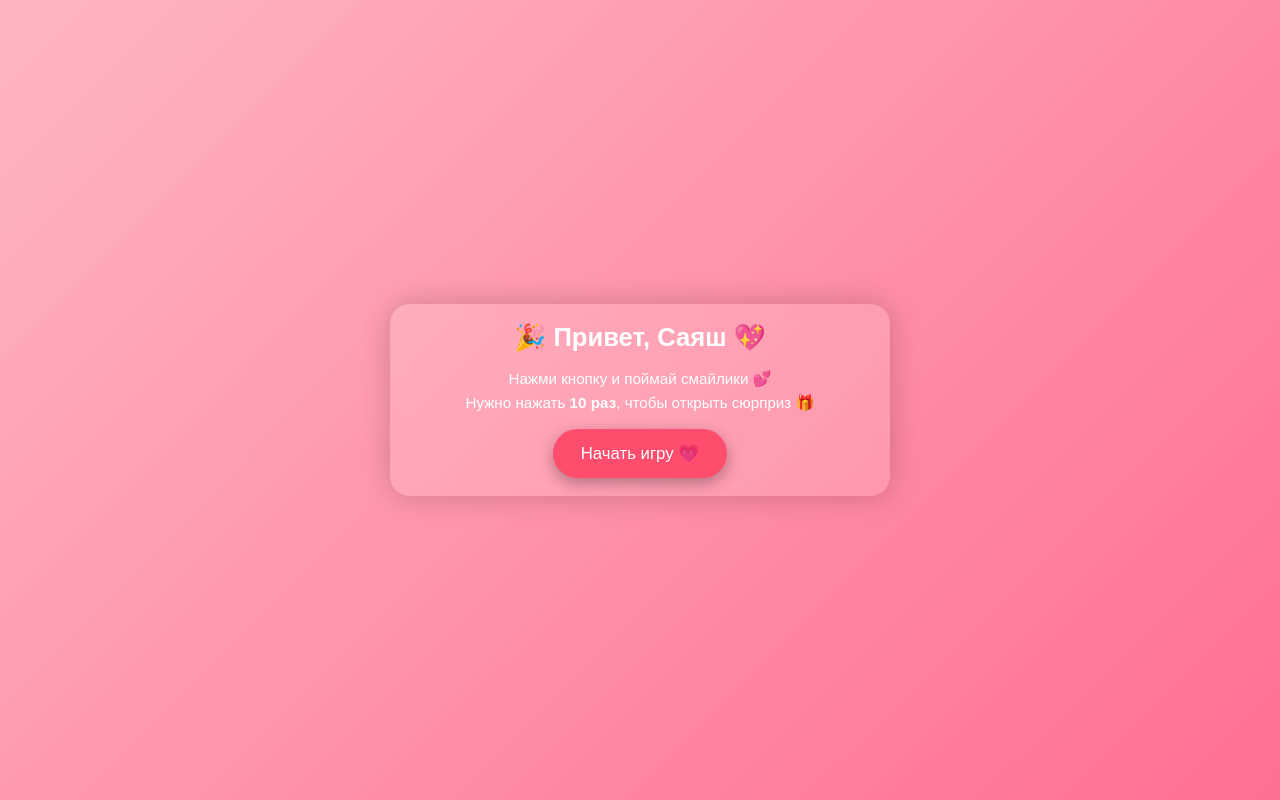
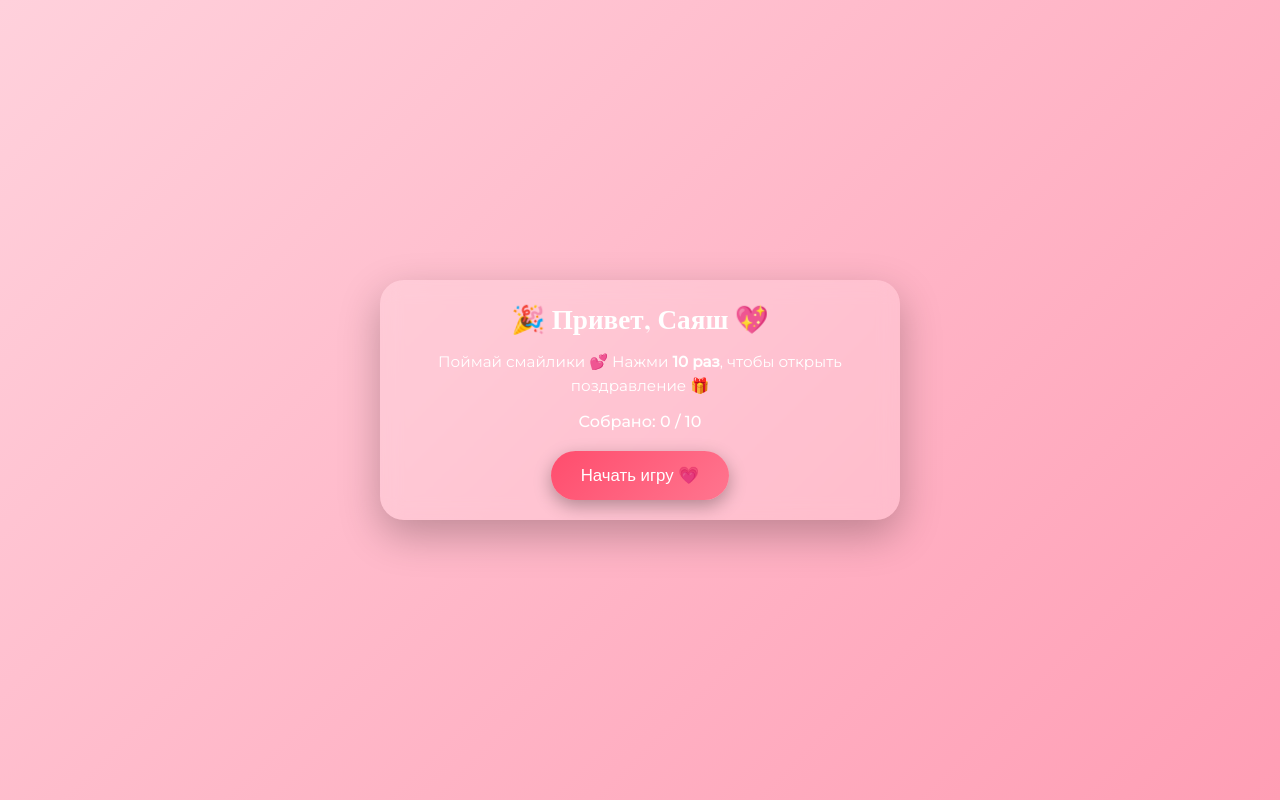
Before and after one commit to TenZoKZ/-, a plain HTML site: page index.html in a window 1280 px wide. Drawn offline with nearby package versions, Linux system fonts and the light colour scheme.

Commit message:
Update index.html

```diff
--- a/index.html
+++ b/index.html
@@ -5,48 +5,44 @@
 <title>Happy Birthday Sayash 💗</title>
 <meta name="viewport" content="width=device-width, initial-scale=1.0">
 
+<!-- КРАСИВЫЕ ШРИФТЫ -->
+<link href="https://fonts.googleapis.com/css2?family=Playfair+Display:wght@600&family=Montserrat:wght@400;500&display=swap" rel="stylesheet">
+
 <style>
 * {
     margin: 0;
     padding: 0;
     box-sizing: border-box;
-    font-family: Arial, sans-serif;
 }
 
 body {
     min-height: 100vh;
-    background: linear-gradient(135deg, #ffb6c1, #ff6f91);
+    background: linear-gradient(135deg, #ffd1dc, #ff9eb5);
     display: flex;
     justify-content: center;
     align-items: center;
     overflow: hidden;
     color: #fff;
+    font-family: 'Montserrat', sans-serif;
 }
 
 .container {
     width: 92%;
-    max-width: 500px;
+    max-width: 520px;
     max-height: 85vh;
-    padding: 18px;
-    background: rgba(255,255,255,0.15);
-    border-radius: 20px;
-    backdrop-filter: blur(8px);
-    box-shadow: 0 0 30px rgba(0,0,0,0.2);
+    padding: 20px;
+    background: rgba(255,255,255,0.18);
+    border-radius: 24px;
+    backdrop-filter: blur(10px);
+    box-shadow: 0 15px 40px rgba(0,0,0,0.25);
     overflow-y: auto;
     text-align: center;
 }
 
-.container::-webkit-scrollbar {
-    width: 6px;
-}
-.container::-webkit-scrollbar-thumb {
-    background: rgba(255,255,255,0.4);
-    border-radius: 10px;
-}
-
 h1 {
-    font-size: 1.6rem;
-    margin-bottom: 15px;
+    font-family: 'Playfair Display', serif;
+    font-size: 1.7rem;
+    margin-bottom: 14px;
 }
 
 p {
@@ -56,23 +52,31 @@ p {
 }
 
 button {
-    padding: 14px 28px;
+    margin-top: 10px;
+    padding: 14px 30px;
     font-size: 1.05rem;
     border: none;
     border-radius: 30px;
-    background: #ff4d6d;
+    background: linear-gradient(135deg, #ff4d6d, #ff758f);
     color: #fff;
     cursor: pointer;
-    box-shadow: 0 5px 15px rgba(0,0,0,0.3);
+    font-weight: 500;
+    box-shadow: 0 6px 18px rgba(0,0,0,0.3);
     transition: 0.3s;
 }
 
 button:hover {
-    transform: scale(1.05);
+    transform: scale(1.06);
 }
 
 .hidden {
     display: none;
+}
+
+.counter {
+    font-size: 1rem;
+    margin-bottom: 10px;
+    font-weight: 500;
 }
 
 .message {
@@ -82,7 +86,7 @@ button:hover {
 .emoji {
     position: fixed;
     top: -40px;
-    font-size: 2rem;
+    font-size: 2.1rem;
     animation: fall linear forwards;
     cursor: pointer;
 }
@@ -94,12 +98,9 @@ button:hover {
 }
 
 @media (max-width: 480px) {
-    h1 { font-size: 1.35rem; }
+    h1 { font-size: 1.4rem; }
     p { font-size: 0.9rem; }
-    button {
-        font-size: 1rem;
-        padding: 12px 22px;
-    }
+    button { font-size: 1rem; }
 }
 </style>
 </head>
@@ -108,8 +109,11 @@ button:hover {
 
 <div class="container" id="startScreen">
     <h1>🎉 Привет, Саяш 💖</h1>
-    <p>Нажми кнопку и поймай смайлики 💕<br>
-    Нужно нажать <b>10 раз</b>, чтобы открыть сюрприз 🎁</p>
+    <p>Поймай смайлики 💕
+    Нажми <b>10 раз</b>, чтобы открыть поздравление 🎁</p>
+
+    <div class="counter" id="counter">Собрано: 0 / 10</div>
+
     <button onclick="startGame()">Начать игру 💗</button>
 </div>
 
@@ -169,6 +173,7 @@ function emojiRain() {
 
     emoji.onclick = () => {
         clicks++;
+        document.getElementById("counter").innerText = `Собрано: ${clicks} / 10`;
         emoji.remove();
         if (clicks >= 10) endGame();
     };
@@ -176,7 +181,7 @@ function emojiRain() {
     document.body.appendChild(emoji);
 
     setTimeout(() => emoji.remove(), 6000);
-    setTimeout(emojiRain, 400);
+    setTimeout(emojiRain, 380);
 }
 
 function endGame() {
```
